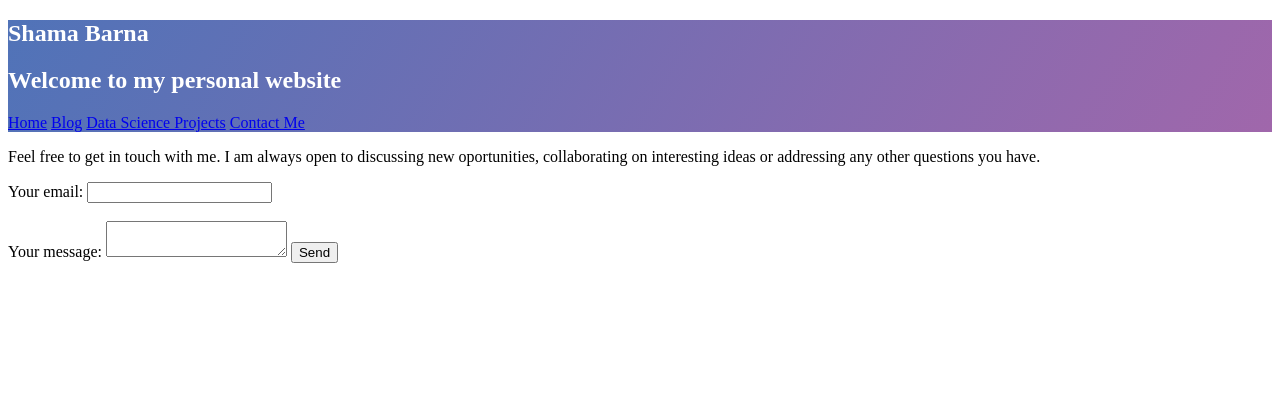
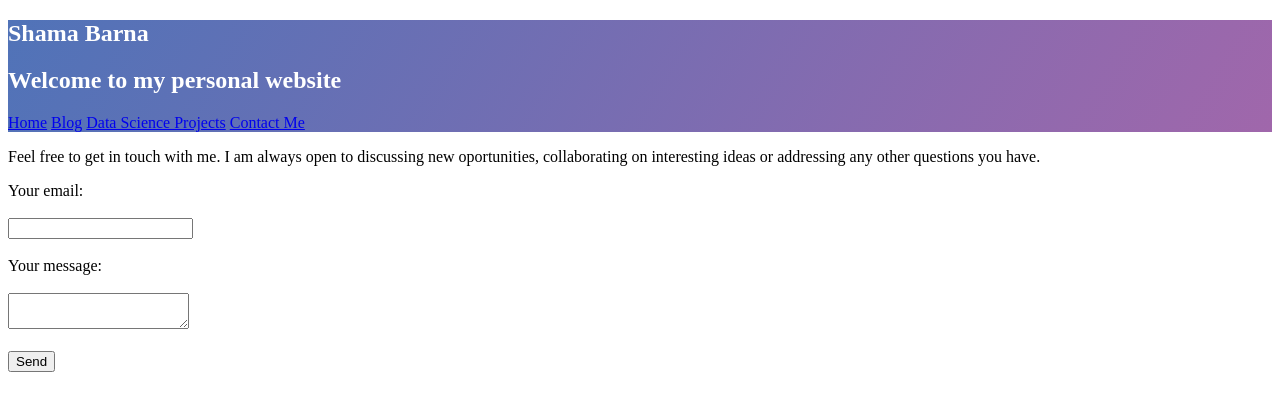
Before and after one commit to shamafarabi/shama.github.io, a Jekyll site: the page built from Contact.md, in a window 1280 px wide. Shown: the top 411 px of the page. Built offline with Jekyll 4.4.1, drawn with Linux system fonts in a browser that asks for light colours; nearby versions of some CDN libraries.

Commit message:
Update Contact.md

```diff
--- a/Contact.md
+++ b/Contact.md
@@ -11,13 +11,13 @@ Feel free to get in touch with me. I am always open to discussing new oportuniti
   method="POST"
 >
   <label>
-    Your email:
-    <input type="text" name="_replyto">
+    Your email:<br><br>
+    <input type="text" name="_replyto"> <br><br>
   </label>
-  <br><br>
+
   <label>
-    Your message:
-    <textarea name="message" size ="20"></textarea>
+    Your message: <br><br>
+    <textarea name="message" size ="20"></textarea> <br><br>
   </label>
 
   <!-- your other form fields go here -->
```
